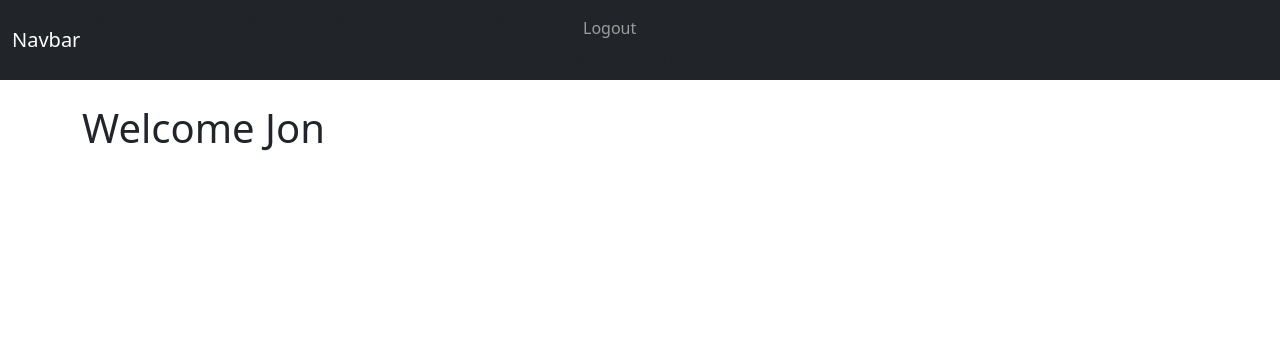
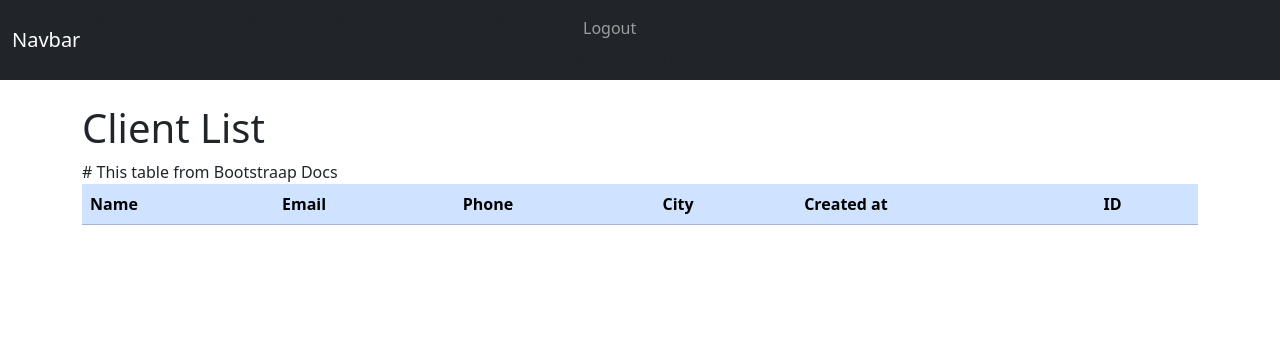
Before and after one commit to starksimaging/tut_crm_mac, a Django app: page / in a window 1280 px wide. Shown: the top 340 px of the page. Run offline with Django 5.2, Linux system fonts and the light colour scheme; the visitor is signed in with stand-in values (Sample User, id 1); data that the repository does not hold is empty.

Commit message:
List View

```diff
--- a/crm/webapp/templates/home.html
+++ b/crm/webapp/templates/home.html
@@ -1,12 +1,48 @@
 {% extends "base.html" %}
 {% block content %}
 
-<div class="col-md offest-md-3">
+
+
+
     {% if user.is_authenticated %}
 
-    <h1>Welcome Jon</h1>
+      <h1>Client List</h1>
+      # This table from Bootstraap Docs
+      <table class="table table-primary table-hover">
+        <thead>
+          <tr>
+            <th scope="col">Name</th>
+            <th scope="col">Email</th>
+            <th scope="col">Phone</th>
+            <th scope="col">City</th>
+            <th scope="col">Created at</th>
+            <th scope="col">ID</th>
+          </tr>
+        </thead>
+        <tbody class="table table-striped">
+          <tr>
+            {% if clients %}
+              {% for client in clients %}
 
-    {% else %}
+                 <td>{{ client.full_name }}</td>
+                <td>{{ client.email }}</td>
+                <td>{{ client.phone }}</td>
+                <td>{{ client.city }}</td>
+                <td>{{ client.date_created }}</td>
+                <td>{{ client.id }}</td>
+                  </tr>
+              {% endfor %}
+            {% endif %}
+
+        </tbody>
+      </table>
+
+
+
+
+
+      {% else %}
+
     <h1>Login</h1>
     <br>
     <form method="post" action="{% url 'home' %}">
--- a/crm/webapp/views.py
+++ b/crm/webapp/views.py
@@ -2,9 +2,13 @@ from django.shortcuts import render, redirect
 from django.contrib.auth import authenticate, login, logout
 from django.contrib import messages
 from .forms import RegistrationForm
+from . models import Client
 
 # Create your views here.
 def home(request):
+# Grab all client records from the database
+    clients = Client.objects.all()
+
     # check if the user is logged in
     if request.method == 'POST':
         username = request.POST['username']
@@ -21,8 +25,8 @@ def home(request):
             messages.error(request, 'Invalid username or password')
             return redirect('home')
     else:
-        return render(request, 'home.html', {})
-
+        return render(request, 'home.html', {'clients': clients})   # add the clients in quotation marks then pass the clients reference with the clients variable
+                                                                    # through this we will send all the client data to the home page.
 
 
 
```
